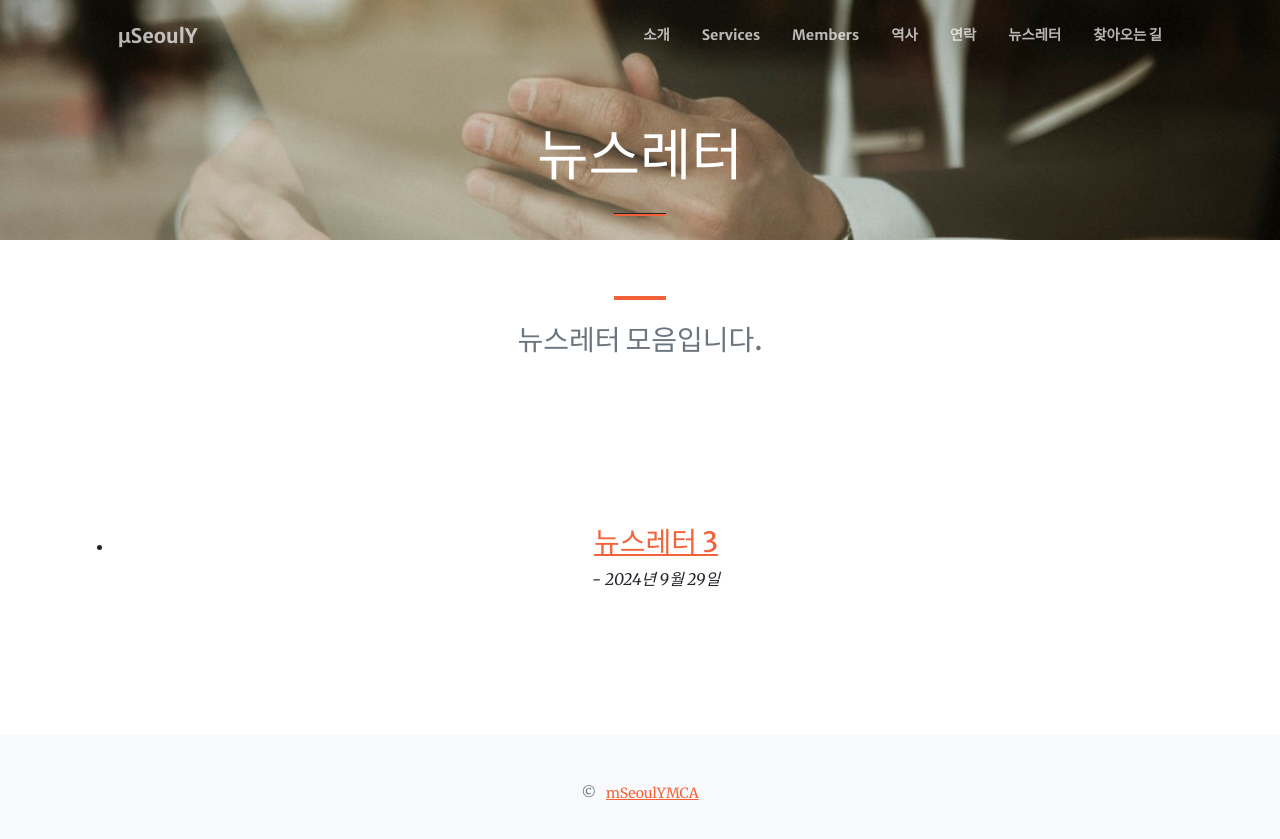
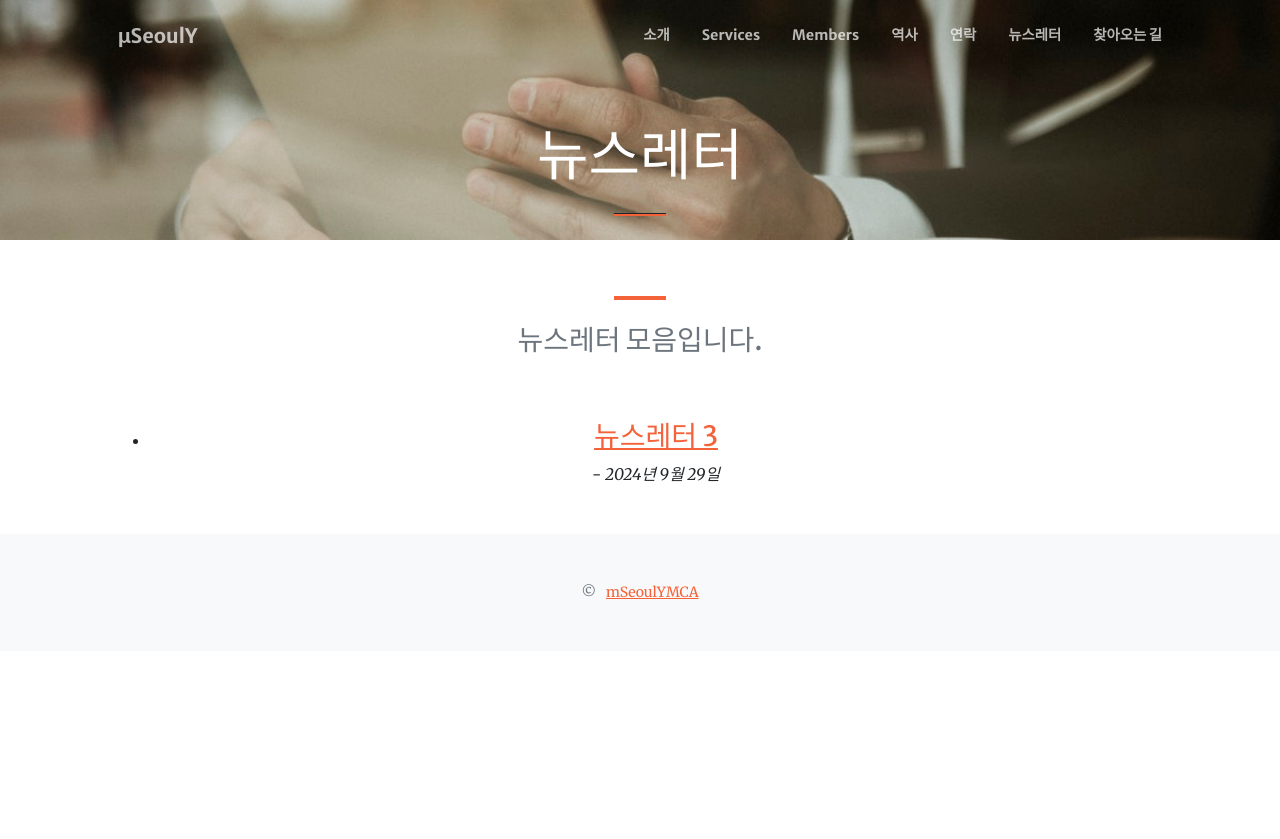
Before and after one commit to mseouly/mseouly.github.io, a Jekyll site: the page built from news.md, in a window 1280 px wide. Shown: the top 839 px of the page. Built offline with Jekyll 4.4.1, drawn with Linux system fonts in a browser that asks for light colours; comment, search, counter and statistics services are not loaded.

Commit message:
changed newsletter section

```diff
--- /dev/null
+++ b/_includes/news.html
@@ -0,0 +1,24 @@
+<section id="{{ section.section_id }}" class="page-section-smaller {{ section.background_style }}">
+  <div class="container px-4 px-lg-5">
+    <h2 class="text-center mt-0">{{ section.title }}</h2>
+    <hr class="divider border border-primary border-2">
+    <div class="row justify-content-center">
+      <div class="col-md-auto {{ section.text_style | default: "text-muted" }}">
+        {{ section.text | newline_to_br | markdownify }}
+      </div><br /><br /><br /><br />
+      <div class="toc" style="text-align:center">
+        <ul class="texts">
+        {% for item in site.categories.news %}
+
+          <li class="text-title">
+            <h3><a href="{{ site.baseurl }}{{ item.url }}">
+              {{ item.title }}
+            </a></h3> - <em>{{ item.date | date: "%Y년 %-m월 %-d일" }}</em>
+          </li>
+        {% endfor %}
+        </ul>
+      </div>
+    </div>
+    {% include actions.html actions=section.actions %}
+  </div>
+</section>
--- a/news.md
+++ b/news.md
@@ -34,15 +34,3 @@ sections:
   text: >+
     ### 뉴스레터 모음입니다.
 ---
-<div class="toc" style="text-align:center">
-  <ul class="texts">
-  {% for item in site.categories.news %}
-
-    <li class="text-title">
-      <h3><a href="{{ site.baseurl }}{{ item.url }}">
-        {{ item.title }}
-      </a></h3> - <em>{{ item.date | date: "%Y년 %-m월 %-d일" }}</em>
-    </li>
-  {% endfor %}
-  </ul>
-</div>
```
Also changed, not shown: other parts of news.md (+1 -1 lines), index.md (+3 -3 lines).
